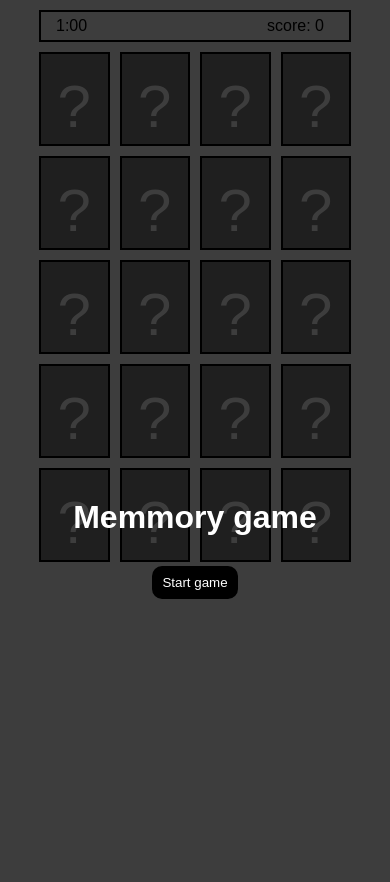
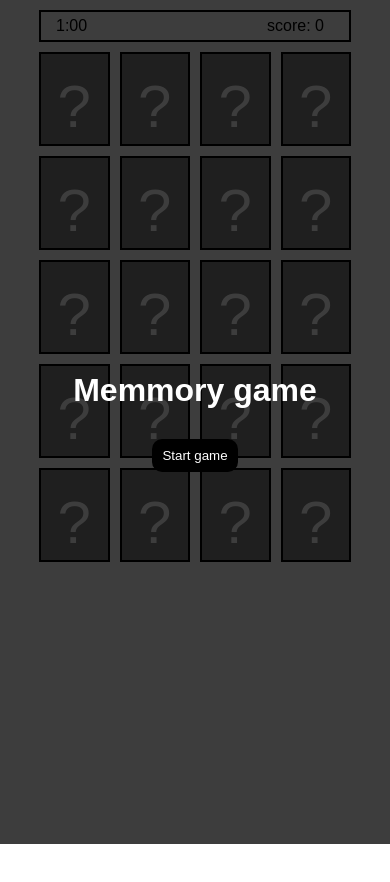
Before and after one commit to yahyaNageh/memory-game, a plain HTML site: page index.html in a window 390 px wide. After the commit the page ends 844 px from the top, so only its background shows below. Drawn offline with Linux system fonts and the light colour scheme.

Commit message:
Update style.css

```diff
--- a/style.css
+++ b/style.css
@@ -154,4 +154,7 @@ body {
     .card-box {
         grid-template-columns: repeat(4, minmax(60px, 1fr));
     }
+    .start-page {
+        height: 100vh;
+    }
 }
```
